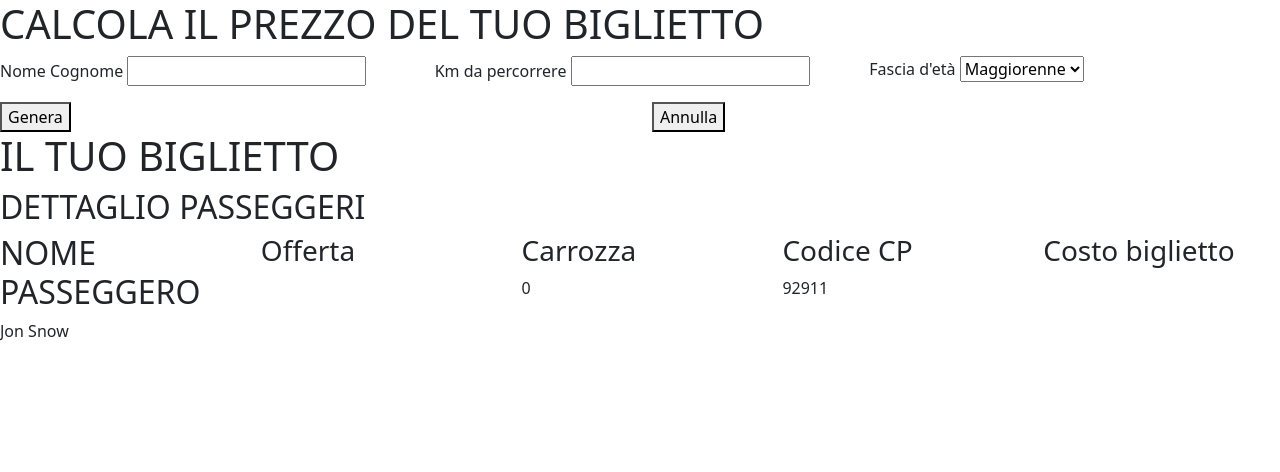
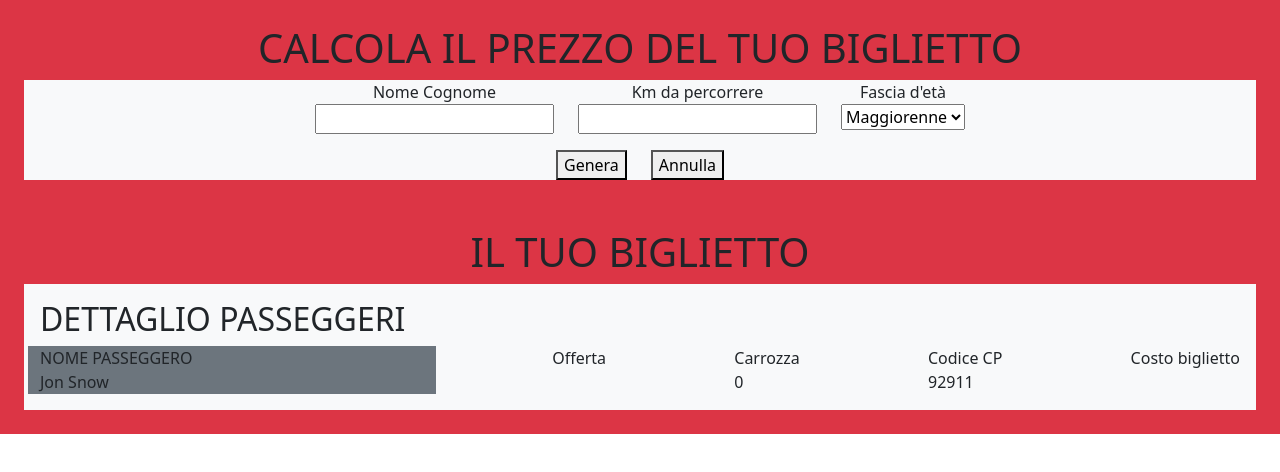
Before and after one commit to GiuliaGlave/js-biglietto-treno-form, a plain HTML site: page index.html in a window 1280 px wide. Drawn offline with nearby package versions, Linux system fonts and the light colour scheme.

Commit message:
style structure

```diff
--- a/index.html
+++ b/index.html
@@ -19,28 +19,33 @@
 <body>
 
     <header>
-        <h1>CALCOLA IL PREZZO DEL TUO BIGLIETTO</h1>
+
     </header>
 
-    <main>
+    <main class="bg-danger">
 
-        <section class="calculator">
+        <section class="calculator p-4">
 
-            <form action="#" class="row row-cols-3">
+            <div id="title" class="text-center ">
+                <h1>CALCOLA IL PREZZO DEL TUO BIGLIETTO</h1>
+            </div>
 
-                <div class="col">
+            <div class="bg-light">
+                <form action="#" class="row row-cols-3 justify-content-center">
+
+                    <div class="col col-auto text-center d-flex flex-column">
                         <label>Nome Cognome</label>
                         <input type="text" id="name" class="border-1">
                     </div>
 
-                <div class="col">
+                    <div class="col col-auto text-center d-flex flex-column">
                         <label>Km da percorrere</label>
                         <input type="number" id="km" class="border-1" value="">
                     </div>
 
-                <div class="col">
+                    <div class="col col-auto text-center d-flex flex-column">
                         <label>Fascia d'età</label>
-                    <select id="age">
+                        <select id="age" class="d-block">
                             <option value="maggiorenne">Maggiorenne</option>
                             <option value="minorenne">Minorenne</option>
                             <option value="over-65">Over 65 anni</option>
@@ -49,48 +54,53 @@
 
                 </form>
 
-            <div class="row row-cols-2">
-                <div>
+                <div class="row row-cols-2 text-center justify-content-center">
+                    <div class="col col-auto">
                         <button type="button" id="btn-obtain">Genera</button>
                     </div>
 
-                <div>
+                    <div class="col col-auto">
                         <button id="btn-cancel">Annulla</button>
                     </div>
                 </div>
+            </div>
+
+
         </section>
 
-        <section class="ticket-generated">
+        <section class="ticket-generated p-4">
 
+            <div id="title" class="text-center">
                 <h1>IL TUO BIGLIETTO</h1>
+            </div>
 
-            <div>
+            <div class="bg-light p-3">
                 <h2>DETTAGLIO PASSEGGERI</h2>
 
-                <div class="row row-cols-5">
+                <div class="row row-cols-5 bg-light justify-content-between">
 
-                    <div class="col">
-                        <h2>NOME PASSEGGERO</h2>
+                    <div class="col col-4 bg-secondary d-flex flex-column">
+                        <span>NOME PASSEGGERO</span>
                         <span id="name">Jon Snow</span>
                     </div>
 
-                    <div class="col">
-                        <h3>Offerta</h3>
+                    <div class="col col-auto d-flex flex-column">
+                        <span>Offerta</span>
                         <span id="ticket-type"></span>
                     </div>
 
-                    <div class="col">
-                        <h3>Carrozza</h3>
+                    <div class="col col-auto d-flex flex-column">
+                        <span>Carrozza</span>
                         <span id="train-carriage">0</span>
                     </div>
 
-                    <div class="col">
-                        <h3>Codice CP</h3>
+                    <div class="col col-auto d-flex flex-column">
+                        <span>Codice CP</span>
                         <span id="cp-code">92911</span>
                     </div>
 
-                    <div class="col">
-                        <h3>Costo biglietto</h3>
+                    <div class="col col-auto d-flex flex-column">
+                        <span>Costo biglietto</span>
                         <span id="total"></span>
                     </div>
 
```
Lines whose indentation alone changed are shown as unchanged.
